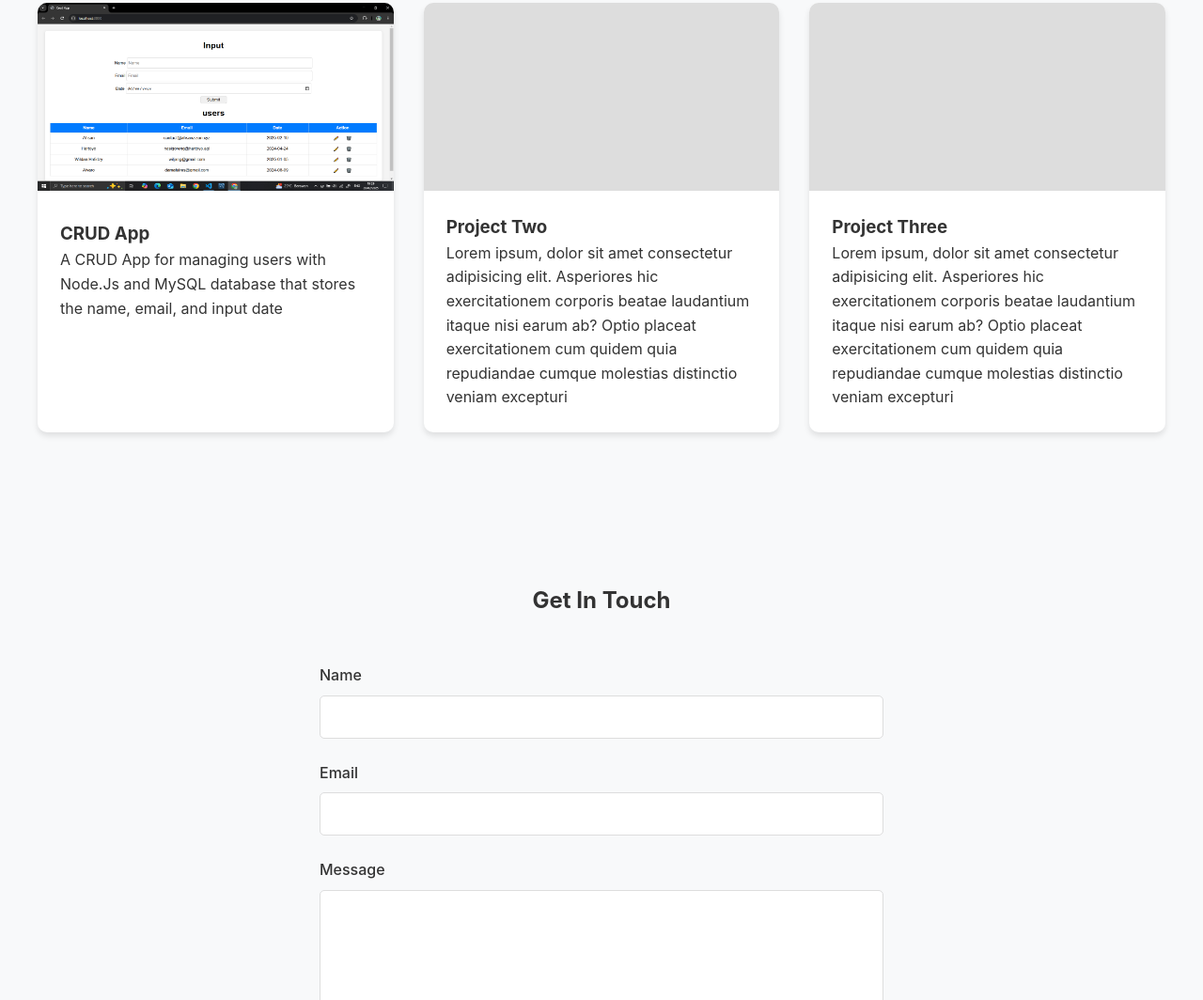
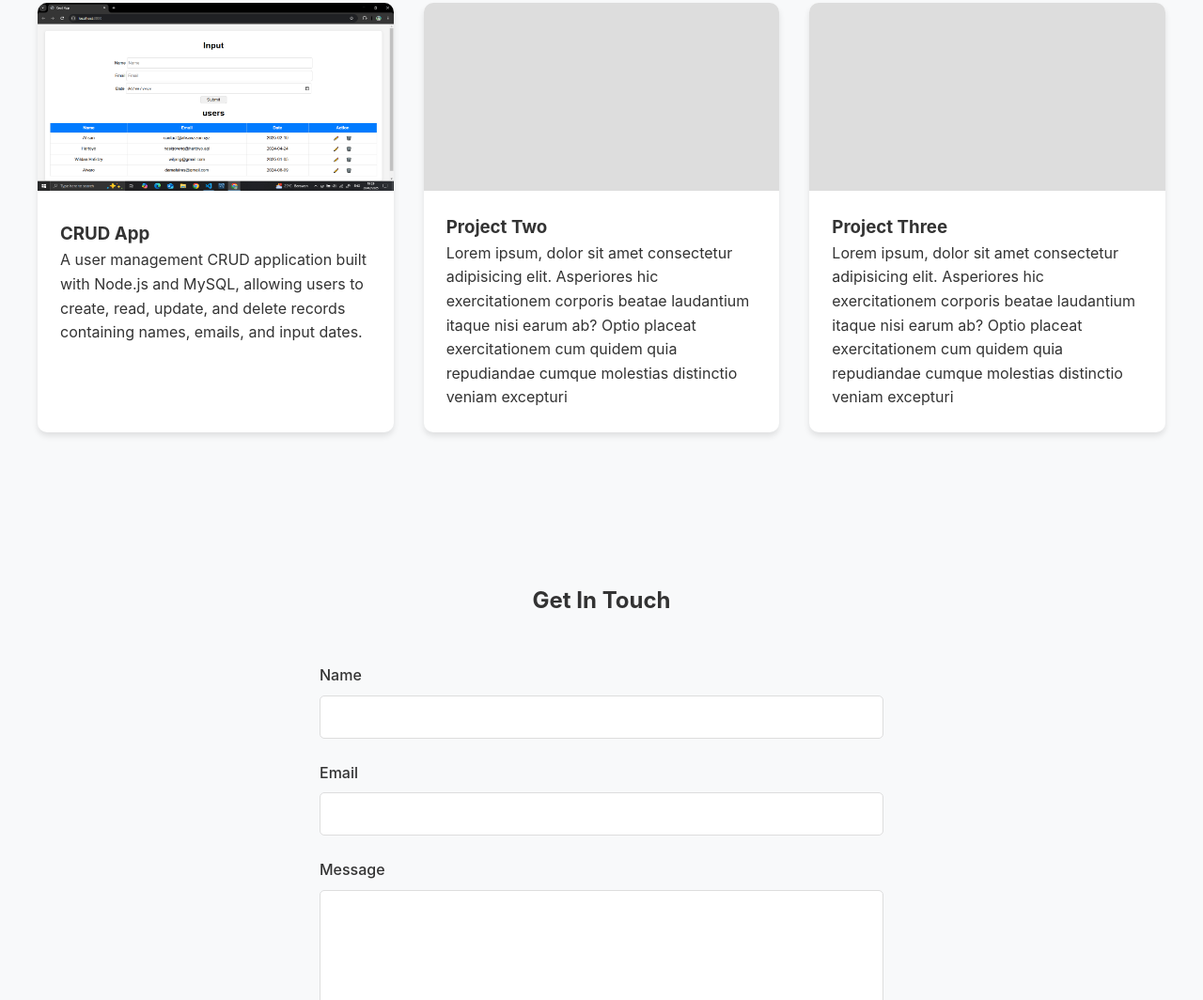
Before and after one commit to Vtolin/intro, a plain HTML site: page index.html in a window 1280 px wide. Shown: the part 1610-2674 px from the top of the page at 94% size. Drawn offline with Linux system fonts and the light colour scheme.

Commit message:
Update index.html

```diff
--- a/index.html
+++ b/index.html
@@ -50,7 +50,7 @@
                     <img class="project-image" src="./assets/ss.png">
                     <div class="project-content">
                         <h3>CRUD App</h3>
-                        <p>A CRUD App for managing users with Node.Js and MySQL database that stores the name, email, and input date</p>
+                        <p>A user management CRUD application built with Node.js and MySQL, allowing users to create, read, update, and delete records containing names, emails, and input dates.</p>
                     </div>
                 </div>
                 <div class="project-card">
```
